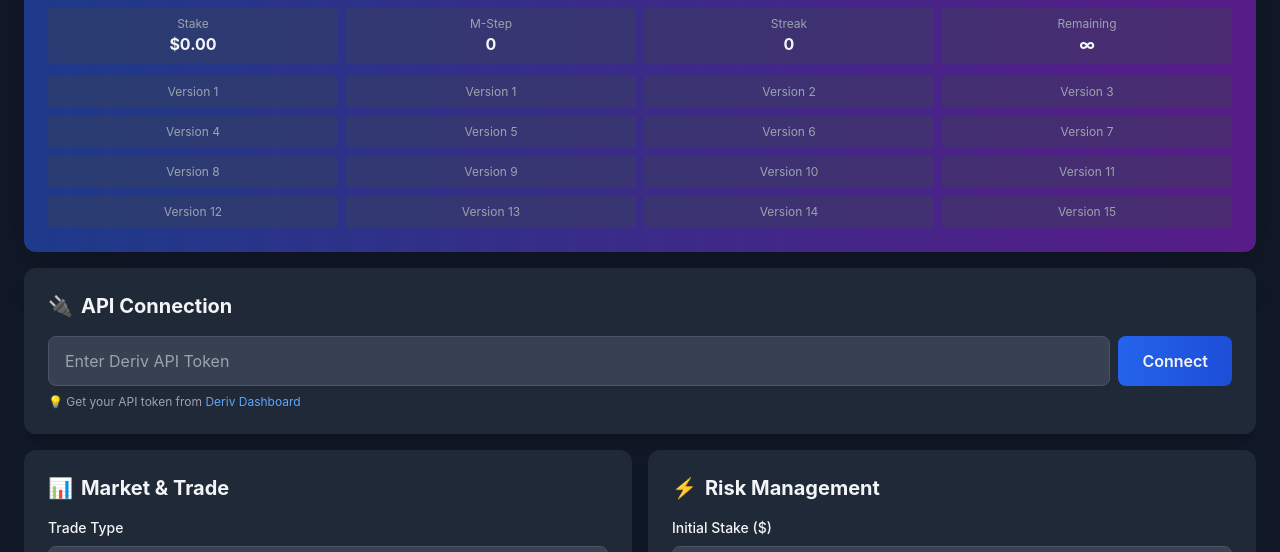
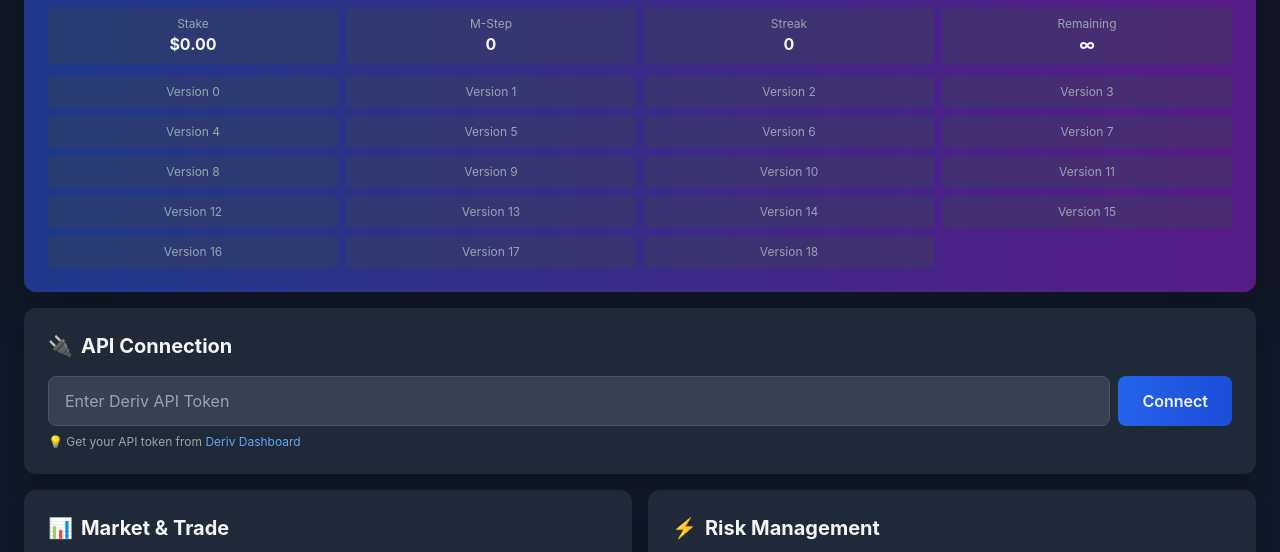
Before and after one commit to lintionai-cpu/DeTrad, a plain HTML site: page index.html in a window 1280 px wide. Shown: the part 184-736 px from the top of the page. Drawn offline with nearby package versions, Linux system fonts and the light colour scheme.

Commit message:
Update index.html

```diff
--- a/index.html
+++ b/index.html
@@ -72,7 +72,7 @@
             <div class="grid grid-cols-2 sm:grid-cols-4 gap-2 mt-3">
                 <a href="v0.html">
                     <div class="bg-gray-700/40 p-2 rounded text-center">
-                        <p class="text-xs text-gray-400">Version 1</p>
+                        <p class="text-xs text-gray-400">Version 0</p>
 
                     </div>
                 </a>
@@ -163,6 +163,24 @@
                 <a href="v15.html">
                     <div class="bg-gray-700/40 p-2 rounded text-center">
                         <p class="text-xs text-gray-400">Version 15</p>
+
+                    </div>
+                </a>
+                <a href="v15.html">
+                    <div class="bg-gray-700/40 p-2 rounded text-center">
+                        <p class="text-xs text-gray-400">Version 16</p>
+
+                    </div>
+                </a>
+                <a href="v15.html">
+                    <div class="bg-gray-700/40 p-2 rounded text-center">
+                        <p class="text-xs text-gray-400">Version 17</p>
+
+                    </div>
+                </a>
+                <a href="v15.html">
+                    <div class="bg-gray-700/40 p-2 rounded text-center">
+                        <p class="text-xs text-gray-400">Version 18</p>
 
                     </div>
                 </a>
```
